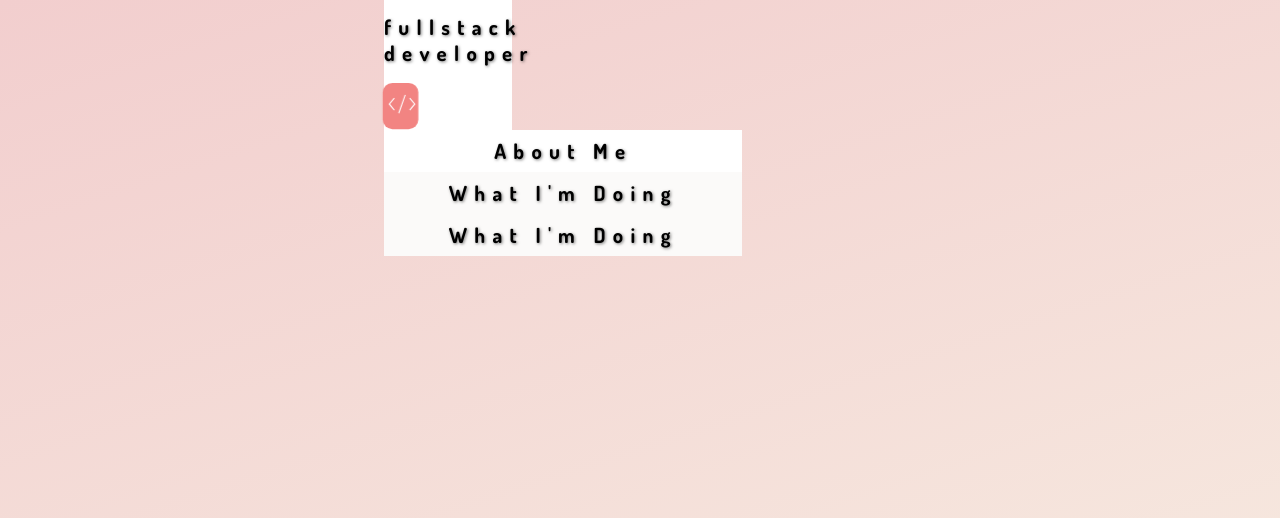
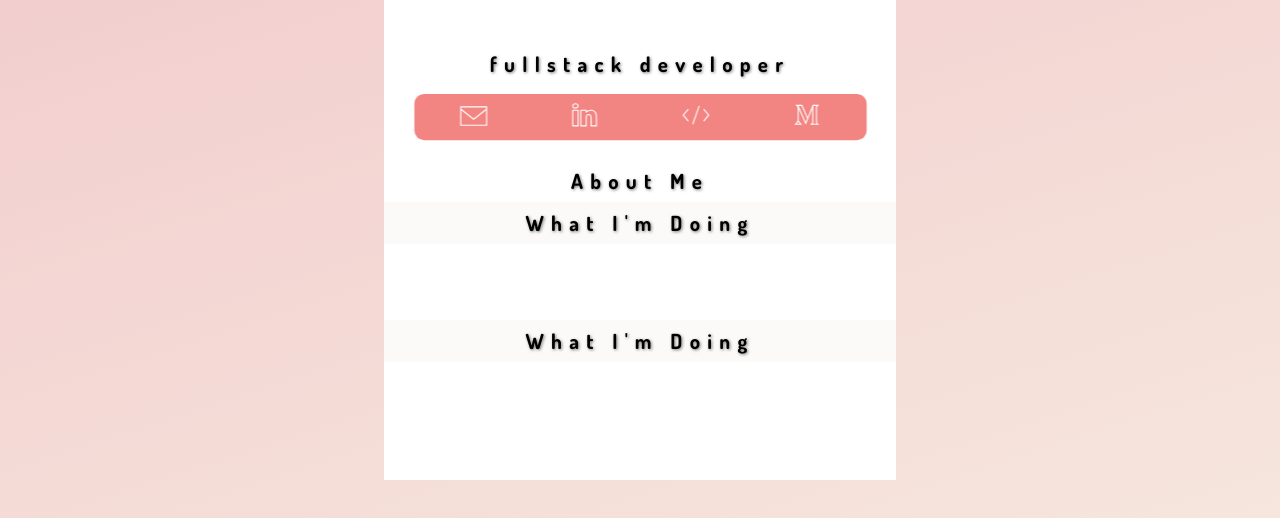
Before and after one commit to 1stofhername/portfolio-webstie, a React (Create React App) app: page / in a window 1280 px wide. Shown: the top 518 px of the page. Built offline with nearby package versions, Linux system fonts and the light colour scheme.

Commit message:
Adjusts main-section height.

```diff
--- a/src/css/index.css
+++ b/src/css/index.css
@@ -119,8 +119,9 @@ p.connect {
 .main-section {
   background-color: white;
   border-style: none;
-  min-width:25%;
-  width:50%;
+  min-width:100%;
+  width:100%;
+  height:100%;
 }
 
 #intro {
```
